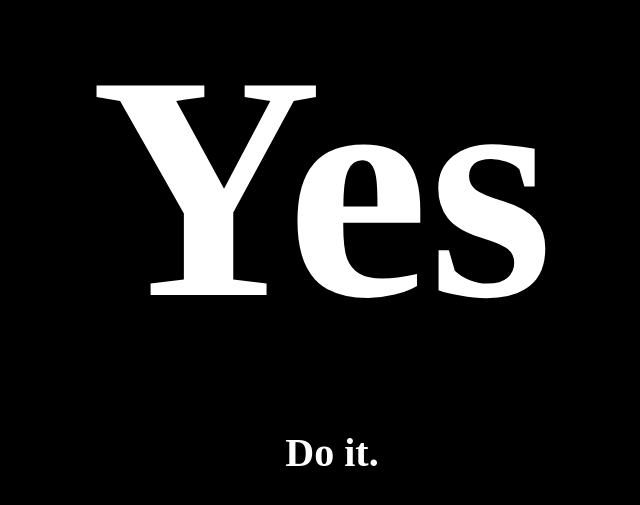
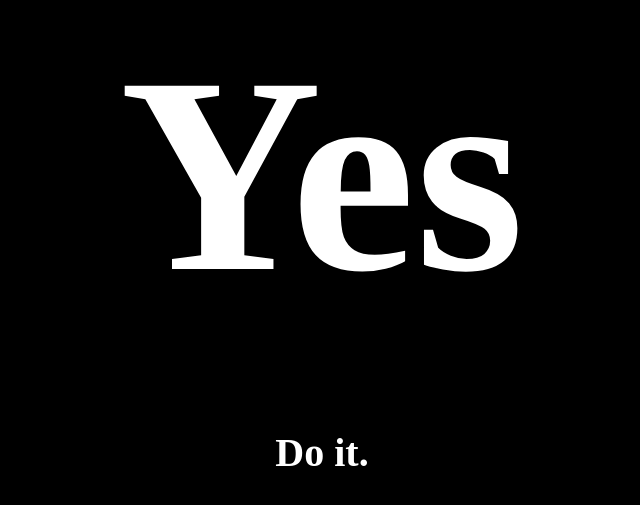
Before and after one commit to sidharthmrao/decision_maker, a plain HTML site: page index.html in a window 1280 px wide. Shown: the part 219-724 px from the top of the page, without its empty margins (326-966 px from the left). Drawn offline with Linux system fonts and the light colour scheme.

Commit message:
Changed size of main decision.

```diff
--- a/style.css
+++ b/style.css
@@ -8,8 +8,10 @@ h1 {
     animation: expandText 1s;
     width: 100%;
     text-align: center;
+    margin-top: 28vh;
+    justify-content: center;
     font-weight: bold;
-    font-size: 40vh;
+    font-size: 35vh;
     font-family: Inconsolata, serif;
     color: white;
 }
@@ -20,6 +22,7 @@ h2 {
     margin-top: 80vh;
     width: 100%;
     text-align: center;
+    justify-content: center;
     font-weight: bold;
     font-size: 5vh;
     font-family: Inconsolata, serif;
```
Also changed, not shown: index.html (+1 -1 lines).
